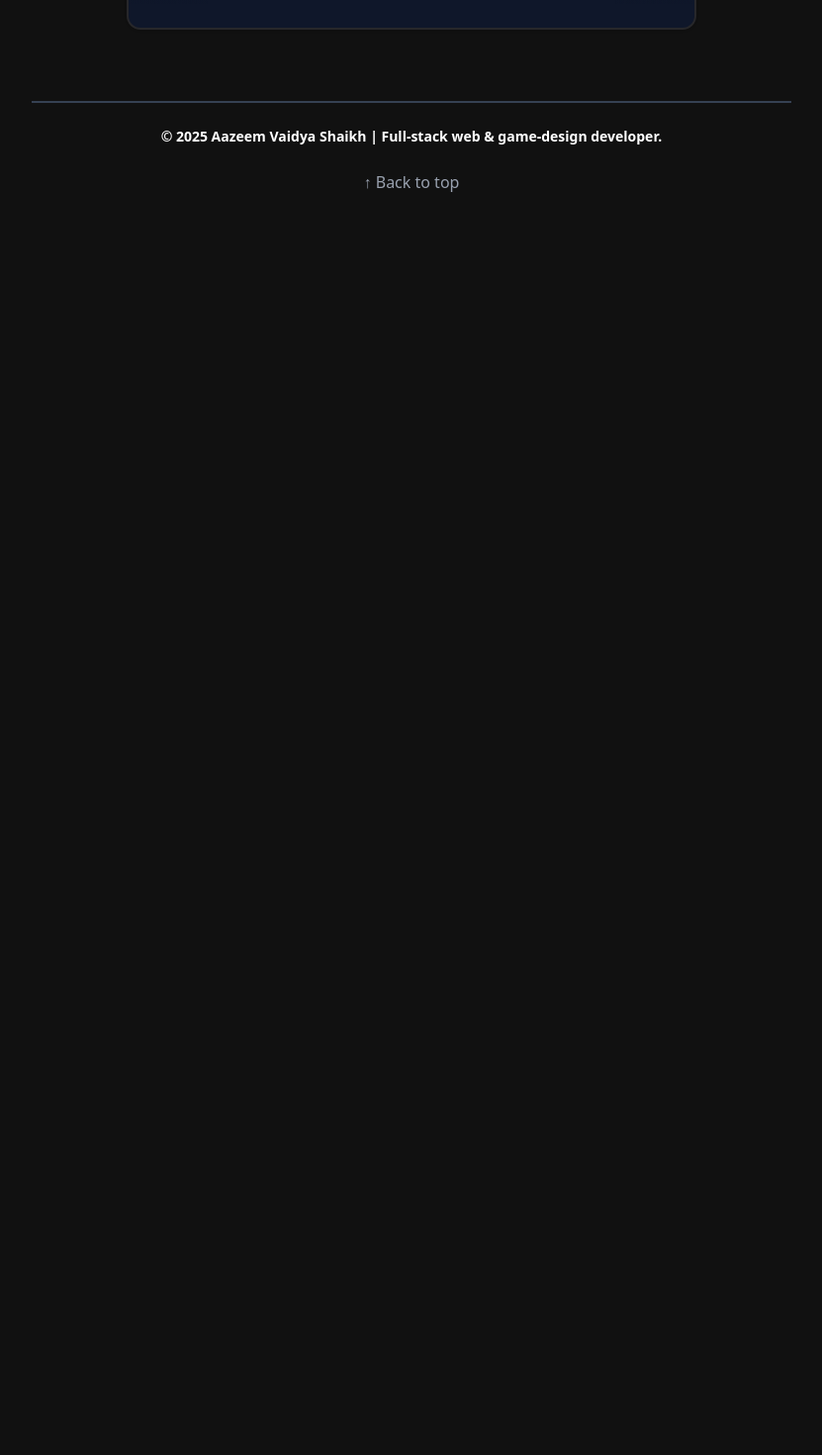
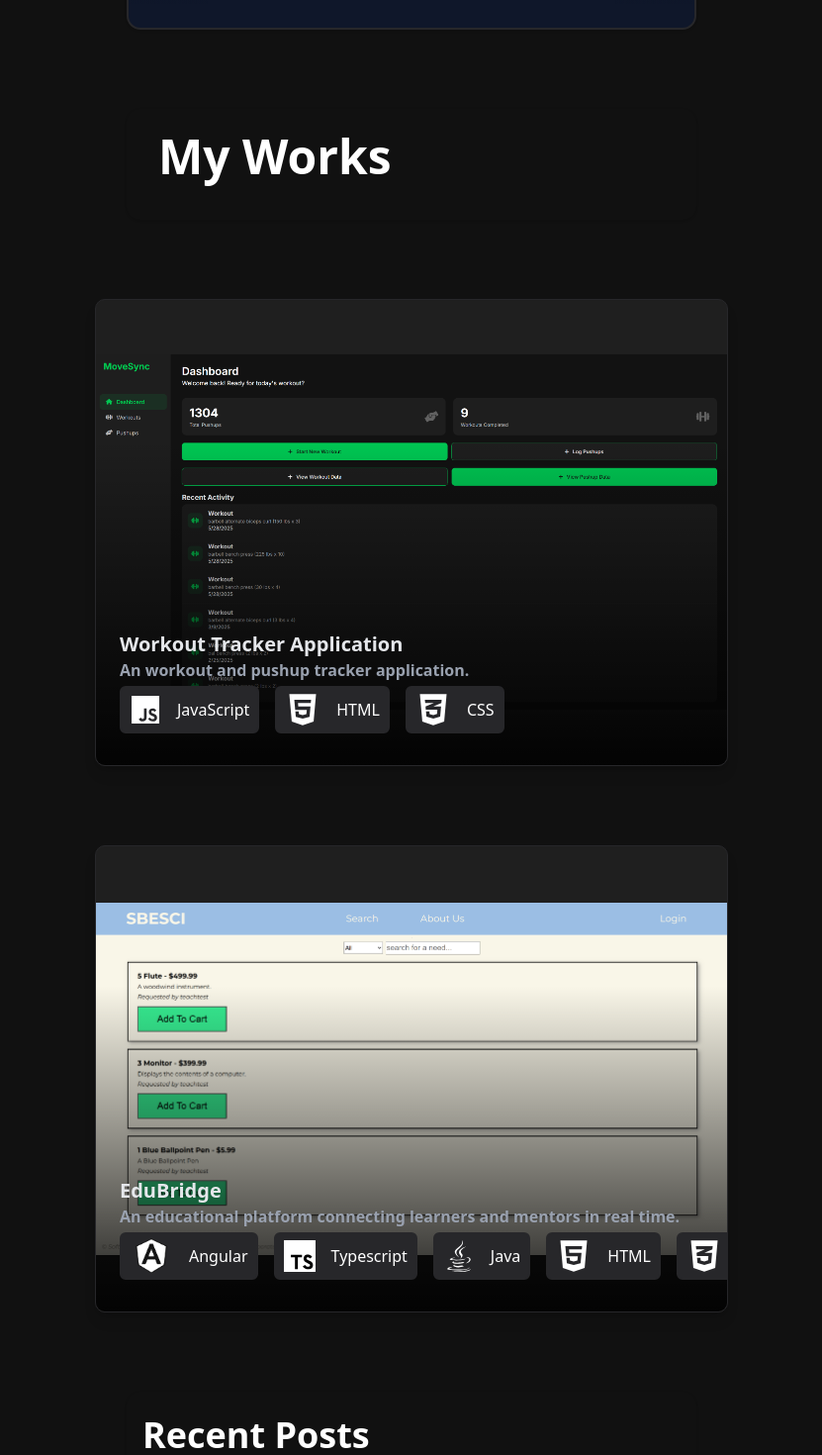
Before and after one commit to AazeemVS/Portfolio-Site, a React (Vite) app in the folder my-portfolio/: page /LandingPage in a window 1280 px wide. Shown: the part 1780-3250 px from the top of the page at 99% size, without its empty margins (224-1055 px from the left). Before the commit the page ends 2000 px from the top, so only its background shows below. Built offline with nearby package versions, Linux system fonts and the light colour scheme.

Commit message:
Added a projects onto my landing page, and also text for my blog post section which I will implement in the future

```diff
--- /dev/null
+++ b/my-portfolio/src/components/ui/landingPageProjects.tsx
@@ -0,0 +1,51 @@
+import SBESCIImg from "@/../images/SBESCI_site_pic.png";
+import WorkoutAppImg from "@/../images/WorkoutAppHomePage.png";
+import { useNavigate } from "react-router-dom";
+import ProjectTemplate from "@/components/ui/projectTemplate";
+import {
+  Card,
+  CardContent,
+  CardDescription,
+  CardFooter,
+  CardHeader,
+  CardTitle,
+} from "@/components/ui/card";
+import HTMLIcon from "@/components/ui/icons/HTMLIcon";
+import CSSIcon from "@/components/ui/icons/CSSIcon";
+import TailwindCSSIcon from "@/components/ui/icons/tailwindCSSIcon";
+import JSIcon from "@/components/ui/icons/jsIcon";
+import TSIcon from "@/components/ui/icons/tsIcon";
+import ReactIcon from "@/components/ui/icons/reactIcon";
+import ViteIcon from "@/components/ui/icons/viteIcon";
+import JavaIcon from "@/components/ui/icons/javaIcon";
+import GitIcon from "@/components/ui/icons/gitIcon";
+import AngularIcon from "@/components/ui/icons/angularIcon";
+function LandingPageProjects() {
+  const navigate = useNavigate();
+  return (
+    <div>
+      <ProjectTemplate
+        title="Workout Tracker Application"
+        description="An workout and pushup tracker application."
+        backgroundImg={WorkoutAppImg}
+        icons={[<JSIcon key="1" />, <HTMLIcon key="3" />, <CSSIcon key="4" />]}
+        onClick={() => navigate("/WorkoutTrackerInfoPage")}
+      />
+
+      <ProjectTemplate
+        title="EduBridge"
+        description="An educational platform connecting learners and mentors in real time."
+        backgroundImg={SBESCIImg}
+        icons={[
+          <AngularIcon key="1" />,
+          <TSIcon key="2" />,
+          <JavaIcon key="3" />,
+          <HTMLIcon key="4" />,
+          <CSSIcon key="5" />,
+        ]}
+        onClick={() => navigate("/SBECIInfoPage")}
+      />
+    </div>
+  );
+}
+export default LandingPageProjects;
--- a/my-portfolio/src/pages/LandingPage.tsx
+++ b/my-portfolio/src/pages/LandingPage.tsx
@@ -37,8 +37,15 @@ import {
   PauseIcon,
   PlayIcon,
 } from "@radix-ui/react-icons";
+import SBESCIImg from "@/../images/SBESCI_site_pic.png";
+import WorkoutAppImg from "@/../images/WorkoutAppHomePage.png";
+import { useNavigate } from "react-router-dom";
+import ProjectTemplate from "@/components/ui/projectTemplate";
+import LandingPageProjects from "@/components/ui/landingPageProjects";
+const LandingPage: React.FC = () => {
+  const navigate = useNavigate();
 
-const LandingPage: React.FC = () => (
+  return (
     <>
       <Card className="bg-slate-900">
         <CardHeader>
@@ -112,8 +119,8 @@ const LandingPage: React.FC = () => (
         <CardContent>
           <p>
             Hey I'm Aazeem, I'm a 20 year old full stack web, software, and game
-          developer. I have been programming for 3 years, and I enjoy expressing
-          my creativity and bringing ideas to life online.
+            developer. I have been programming for 3 years, and I enjoy
+            expressing my creativity and bringing ideas to life online.
           </p>
         </CardContent>
       </Card>
@@ -172,9 +179,30 @@ const LandingPage: React.FC = () => (
       </div>
     </section> */}
       <LandingPageSkillsScroller />
+
+      <section className="bg-none text-card-foreground flex flex-col gap-6 rounded-xl py-6 shadow-sm w-[45%] mt-20 mx-auto relative flex flex-col justify-center overflow-hidden">
+        <div className="w-full max-w-6xl mx-auto">
+          <div className="flex flex-col justify-center [&>*]:pb-4 ml-[2rem]">
+            {/* Title */}
+            <div className="text-left">
+              <h2 className="text-white text-5xl font-bold">My Works</h2>
+            </div>
+          </div>
+        </div>
+      </section>
+
+      <LandingPageProjects></LandingPageProjects>
+
+      <Card className="border-none">
+        <h2 className="text-white text-left text-4xl font-bold ml-4">
+          Recent Posts
+        </h2>
+      </Card>
+
       <footer>
         <Footer></Footer>
       </footer>
     </>
   );
+};
 export default LandingPage;
```
Lines whose indentation alone changed are shown as unchanged.
